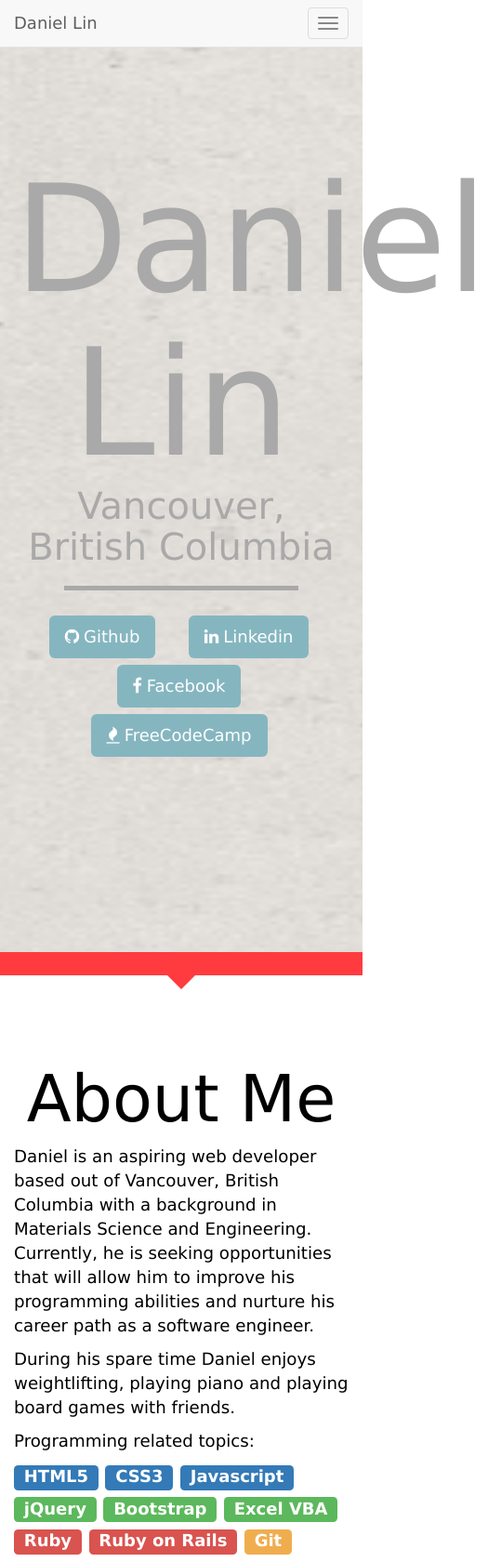
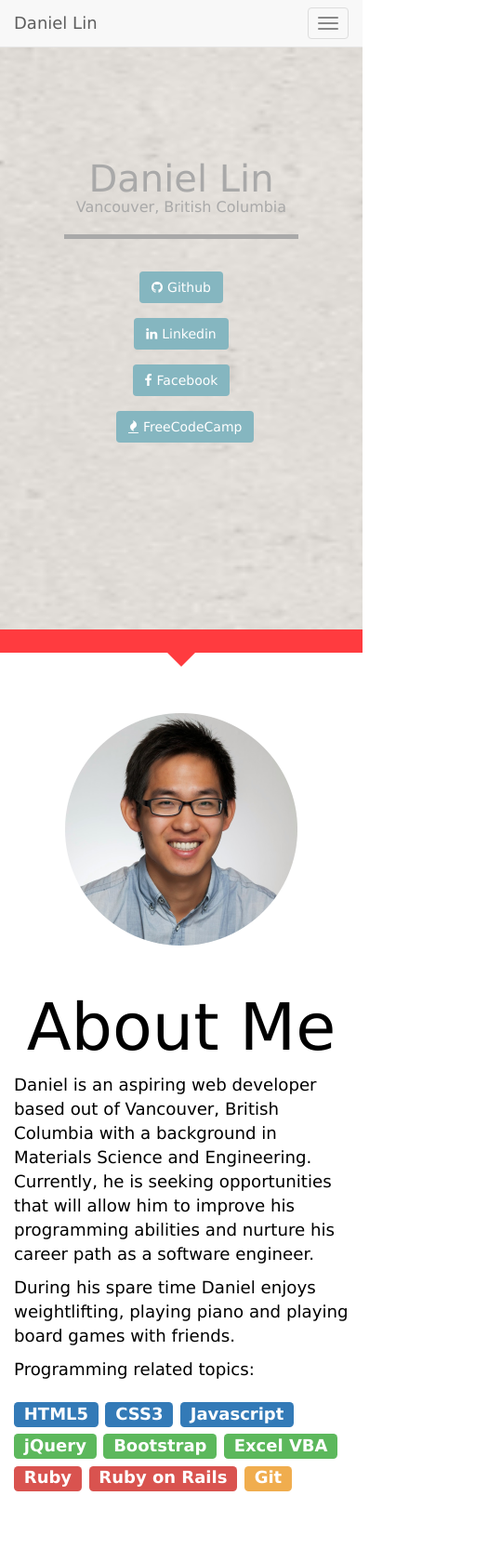
Before and after one commit to danieljuiche/mywebpage, a plain HTML site: page index.html in a window 390 px wide. Shown: the top 1680 px of the page at 93% size, 525 px wide, since content can reach past the window. Drawn offline with nearby package versions, Linux system fonts and the light colour scheme.

Commit message:
Improved responsiveness for mobile

```diff
--- a/css/index.css
+++ b/css/index.css
@@ -1,6 +1,7 @@
 * {
 	font-family: verdana, arial, sans-serif;
 }
+
 /* general css */
 .btn {
 	color: white;
@@ -57,10 +58,6 @@
 	font-weight: 600;
 }
 
-/*#bootstrap-overrides .navbar-brand {
-  color: black;
-}*/
-
 /* background image for intro section*/
 .bg-overlay {
 	background-color: #EFEFEF;
@@ -73,24 +70,26 @@
 .welcome-message {
 	padding-top: 150px;
 	text-align: center;
-  font-size: 80px;
 	padding-bottom: 200px;
 }
 
 .welcome-message h1 {
 	color: #A9A9A9;
-  font-size: 2em;
+	font-size: 100px;
 	margin-bottom: 0px;
 }
 
 .welcome-message h2 {
 	margin-top: 0px;
 	color: #A9A9A9;
-  font-size: 0.5em;
+	font-size: 36px;
 }
 
-ul.intro-buttons {
+.intro-buttons {
+	margin: auto;
 	line-height: 50px;
+	font-size: 105px;
+	float: none;
 }
 
 /* about me page section css */
@@ -108,6 +107,7 @@ ul.intro-buttons {
 	font-size: 5em;
 	color: black;
 }
+
 .about p {
 	margin-left: auto;
 	margin-right: auto;
@@ -164,7 +164,7 @@ ul.intro-buttons {
 	padding-bottom: 40px;
 }
 
-.bg-overlay4, h3 {
+.bg-overlay4 > h3 {
 	margin-top: 0px;
 	color: black;
 }
@@ -179,3 +179,43 @@ footer {
 footer > a {
 	padding-right: 3px;
 }
+
+/* tablets/desktops and up ----------- */
+@media (min-width: 992px) and (max-width: 1199px) {
+	.welcome-message h1 {
+		font-size: 80px;
+	}
+	.welcome-message h2 {
+		font-size: 32px;
+	}
+}
+
+/* Small devices (tablets, 768px and up) */
+@media (min-width: 768px) and (max-width: 991px) {
+	.welcome-message h1 {
+		font-size: 60px;
+	}
+	.welcome-message h2 {
+		font-size: 24px;
+	}
+}
+
+/* Media queries extra small devices up to 480px */
+@media screen and (max-width: 767px) {
+	.welcome-message h1 {
+		font-size: 40px;
+	}
+	.welcome-message h2 {
+		font-size: 16px;
+	}
+	.list-inline li {
+		display: block;
+	}
+	.profile-picture {
+		margin-top: 50px;
+		margin-bottom: 50px;
+	}
+	.about h1 {
+	    margin-top: 40px;
+	}
+}
--- a/index.html
+++ b/index.html
@@ -16,9 +16,11 @@
 	<meta property="og:url"           content="https://www.danieljuiche.com" />
 	<meta property="og:title"         content="Daniel's Webpage" />
 	<meta property="og:description"   content="Daniel's Webpage" />
+	<!-- Resizes viewport on smaller devices -->
+	<meta name="viewport" content="width=device-width, initial-scale=1, maximum-scale=1">
 
 </head>
-<body id="bootstrap-overrides">
+<body>
 	<!-- navbar style-->
 	<nav class="navbar navbar-default navbar-fixed-top">
 		<div class="container topnav">
@@ -60,11 +62,8 @@
 							<h1>Daniel Lin</h1>
 							<h2>Vancouver, British Columbia</h2>
 							<hr class="intro-divider">
-							<ul class="list-inline intro-buttons">
-								<li><a class="btn btn-lg" href="https://github.com/danieljuiche" target="_blank"><i class="fa fa-github"></i><span class="media-icon">Github</span></a></li>
-								<li><a class="btn btn-lg" href="https://www.linkedin.com/in/danieljuiche" target="_blank"><i class="fa fa-linkedin"></i><span class="media-icon">Linkedin</span></a></li>
-								<li><a class="btn btn-lg" href="https://www.facebook.com/daniel.juiche" target="_blank"><i class="fa fa-facebook"></i><span class="media-icon">Facebook</span></a></li>
-								<li><a class="btn btn-lg" href="http://www.freecodecamp.com/captainmunie" target="_blank"><i class="fa fa-fire"></i><span class="media-icon">FreeCodeCamp</span></a></li>
+							<ul class="list-inline intro-buttons col-xs-6 col-sm-12">
+								<li><a class="btn btn-lg" href="https://github.com/danieljuiche" target="_blank"><i class="fa fa-github"></i><span class="media-icon">Github</span></a></li><li><a class="btn btn-lg" href="https://www.linkedin.com/in/danieljuiche" target="_blank"><i class="fa fa-linkedin"></i><span class="media-icon">Linkedin</span></a></li><li><a class="btn btn-lg" href="https://www.facebook.com/daniel.juiche" target="_blank"><i class="fa fa-facebook"></i><span class="media-icon">Facebook</span></a></li><li><a class="btn btn-lg" href="http://www.freecodecamp.com/captainmunie" target="_blank"><i class="fa fa-fire"></i><span class="media-icon">FreeCodeCamp</span></a></li>
 							</ul>
 						</div>
 					</div>
@@ -80,7 +79,10 @@
 	<div class="arrow-down"></div>
 	<div class="container">
 		<div class="about row">
-			<div class="col-sm-6">
+			<div class="col-sm-6 col-sm-push-6">
+				<img class="profile-picture img-responsive" src="images/profile-picture.png">
+			</div>
+			<div class="col-sm-6 col-sm-pull-6">
 				<h1 class="text-center">About Me</h1>
 				<p>Daniel is an aspiring web developer based out of Vancouver, British Columbia with a background in Materials Science and Engineering. Currently, he is seeking opportunities that will allow him to improve his programming abilities and nurture his career path as a software engineer.</p>
 				<p>During his spare time Daniel enjoys weightlifting, playing piano and playing board games with friends.</p>
@@ -98,9 +100,6 @@
 						<span class="label label-warning">Git</span>
 					</h3>
 				</div>
-			</div>
-			<div class="col-sm-6">
-				<img class="profile-picture img-responsive" src="images/profile-picture.png">
 			</div>
 		</div>
 	</div>
@@ -151,10 +150,7 @@
 				</div>
 				<div class="col-md-7 col-md-offset-1">
 					<ul class="list-inline intro-buttons">
-						<li><a class="btn btn-lg" href="https://github.com/danieljuiche" target="_blank"><i class="fa fa-github"></i><span class="media-icon">Github</span></a></li>
-						<li><a class="btn btn-lg" href="https://www.linkedin.com/in/danieljuiche" target="_blank"><i class="fa fa-linkedin"></i><span class="media-icon">Linkedin</span></a></li>
-						<li><a class="btn btn-lg" href="https://www.facebook.com/daniel.juiche" target="_blank"><i class="fa fa-facebook"></i><span class="media-icon">Facebook</span></a></li>
-						<li><a class="btn btn-lg" href="http://www.freecodecamp.com/captainmunie" target="_blank"><i class="fa fa-fire"></i><span class="media-icon">FreeCodeCamp</span></a></li>
+						<li><a class="btn btn-lg" href="https://github.com/danieljuiche" target="_blank"><i class="fa fa-github"></i><span class="media-icon">Github</span></a></li><li><a class="btn btn-lg" href="https://www.linkedin.com/in/danieljuiche" target="_blank"><i class="fa fa-linkedin"></i><span class="media-icon">Linkedin</span></a></li><li><a class="btn btn-lg" href="https://www.facebook.com/daniel.juiche" target="_blank"><i class="fa fa-facebook"></i><span class="media-icon">Facebook</span></a></li><li><a class="btn btn-lg" href="http://www.freecodecamp.com/captainmunie" target="_blank"><i class="fa fa-fire"></i><span class="media-icon">FreeCodeCamp</span></a></li>
 					</ul>
 				</div>
 			</div>
--- a/js/index.js
+++ b/js/index.js
@@ -25,4 +25,27 @@ $(document).ready(function(){
 	    }
 	  });
 	});
+
+    // Check the current window size
+    var buttonResize = function () {
+	    var viewportWidth = $(window).width();
+
+	    if (viewportWidth <= 767) {
+	    	$('.intro-buttons').children('li').children('a').removeClass('btn-lg').addClass('btn-md');
+	    }
+
+	    if (viewportWidth > 767) {
+
+	    }
+
+	    if (viewportWidth >= 991) {
+	    	$('.intro-buttons').children('li').children('a').removeClass('btn-md').addClass('btn-lg');
+	    }
+    };
+
+    buttonResize();
+    $(window).resize(function(){
+    	// If screen size falls below certain level, make buttons smaller
+    	buttonResize();
+    });
 });
```
Lines whose indentation alone changed are shown as unchanged.
